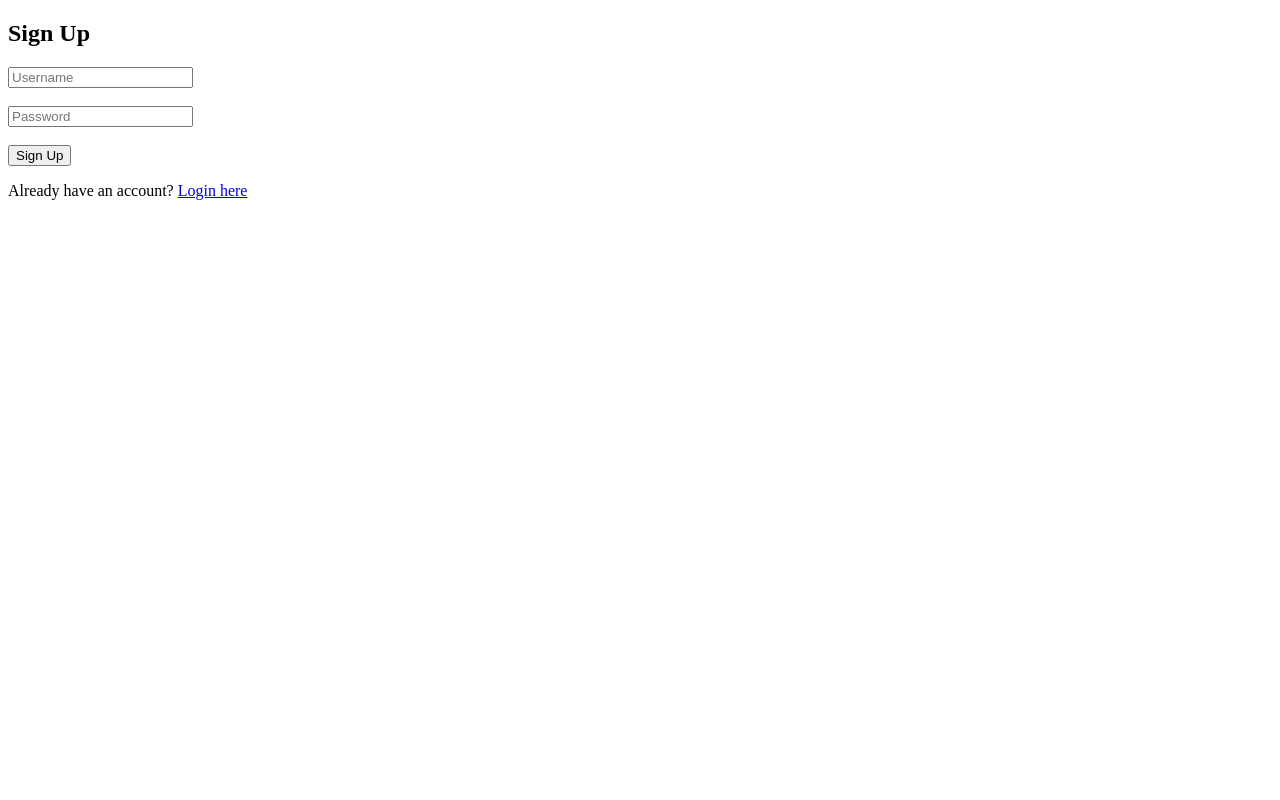
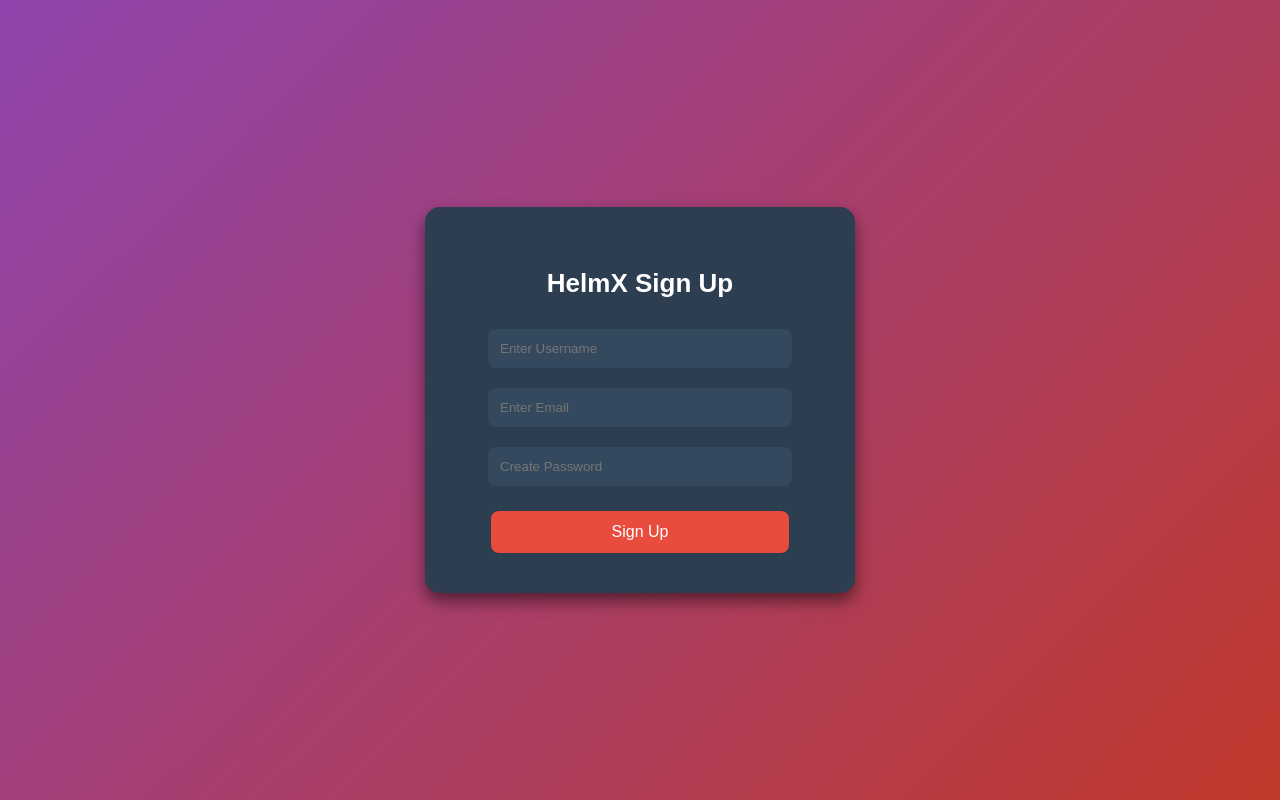
Before and after one commit to Darksnul/HelmX-website, a Flask app: page /signup in a window 1280 px wide. Run offline with Flask 3, Linux system fonts and the light colour scheme.

Commit message:
Added stylish login and signup forms

```diff
--- a/templates/signup.html
+++ b/templates/signup.html
@@ -1,15 +1,65 @@
 <!DOCTYPE html>
-<html>
+<html lang="en">
 <head>
-  <title>Sign Up</title>
+    <meta charset="UTF-8">
+    <title>HelmX - Sign Up</title>
+    <style>
+        body {
+            font-family: Arial, sans-serif;
+            background: linear-gradient(135deg, #8e44ad, #c0392b);
+            display: flex;
+            justify-content: center;
+            align-items: center;
+            height: 100vh;
+            margin: 0;
+            color: #fff;
+        }
+        .card {
+            background: #2c3e50;
+            padding: 40px;
+            border-radius: 15px;
+            box-shadow: 0 8px 16px rgba(0,0,0,0.5);
+            width: 350px;
+            text-align: center;
+        }
+        input[type="text"], input[type="password"], input[type="email"] {
+            width: 80%;
+            padding: 12px;
+            margin: 10px 0;
+            border-radius: 8px;
+            border: none;
+            background: #34495e;
+            color: #fff;
+        }
+        input[type="submit"] {
+            width: 85%;
+            padding: 12px;
+            border-radius: 8px;
+            border: none;
+            background: #e74c3c;
+            color: white;
+            font-size: 16px;
+            cursor: pointer;
+            margin-top: 15px;
+        }
+        input[type="submit"]:hover {
+            background: #c0392b;
+        }
+        h2 {
+            margin-bottom: 20px;
+            font-size: 26px;
+        }
+    </style>
 </head>
 <body>
-  <h2>Sign Up</h2>
-  <form action="/signup" method="POST">
-    <input type="text" name="username" placeholder="Username" required><br><br>
-    <input type="password" name="password" placeholder="Password" required><br><br>
-    <button type="submit">Sign Up</button>
-  </form>
-  <p>Already have an account? <a href="/login">Login here</a></p>
+    <div class="card">
+        <h2>HelmX Sign Up</h2>
+        <form method="POST">
+            <input type="text" name="username" placeholder="Enter Username" required><br>
+            <input type="email" name="email" placeholder="Enter Email" required><br>
+            <input type="password" name="password" placeholder="Create Password" required><br>
+            <input type="submit" value="Sign Up">
+        </form>
+    </div>
 </body>
 </html>
```
